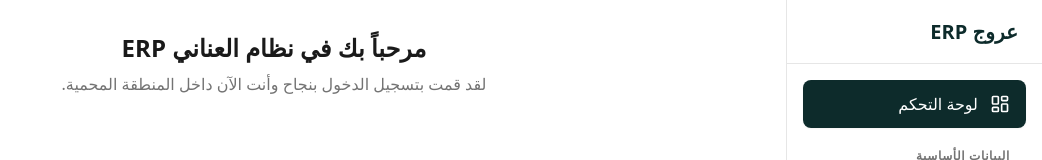
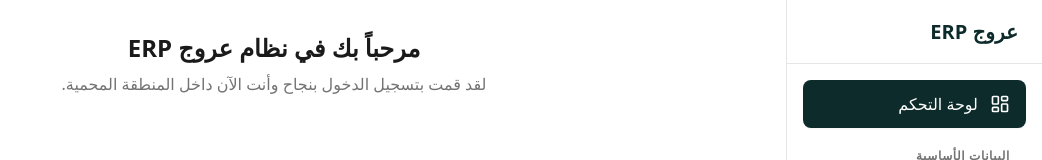
Before and after one commit to a7med3nany/al3nany-erp, a React (Vite) app: page / in a window 1280 px wide. Shown: the top 160 px of the page, without its empty margins (238-1280 px from the left). Built offline with nearby package versions, Linux system fonts and the light colour scheme; no server answers; sample sign-in values are in the browser's storage.

Commit message:
Update welcome message and add Categories route

```diff
--- a/src/App.tsx
+++ b/src/App.tsx
@@ -11,6 +11,7 @@ import ProtectedRoute from "./components/auth/ProtectedRoute";
 import Warehouses from "./pages/master-data/Warehouses";
 import Cashboxes from "./pages/master-data/Cashboxes";
 import CashboxDetails from "./pages/master-data/CashboxDetails";
+import Categories from "./pages/master-data/Categories";
 
 // تهيئة عميل React Query لإدارة استدعاءات البيانات
 const queryClient = new QueryClient();
@@ -18,7 +19,7 @@ const queryClient = new QueryClient();
 // مكون مؤقت للصفحة الرئيسية
 const DashboardPlaceholder = () => (
   <div className="flex flex-col items-center justify-center h-full text-muted-foreground animate-in fade-in duration-500">
-    <h2 className="text-2xl font-bold mb-2 text-foreground">مرحباً بك في نظام العناني ERP</h2>
+    <h2 className="text-2xl font-bold mb-2 text-foreground">مرحباً بك في نظام عروج ERP</h2>
     <p>لقد قمت بتسجيل الدخول بنجاح وأنت الآن داخل المنطقة المحمية.</p>
   </div>
 );
@@ -51,7 +52,7 @@ function App() {
 
               {/* شاشات البيانات الأساسية (Master Data) */}
               <Route path="warehouses" element={<Warehouses />} />
-
+              <Route path="categories" element={<Categories />} />
               <Route path="cashboxes" element={<Cashboxes />} />
               <Route path="cashboxes/:id" element={<CashboxDetails />} />
 
```
